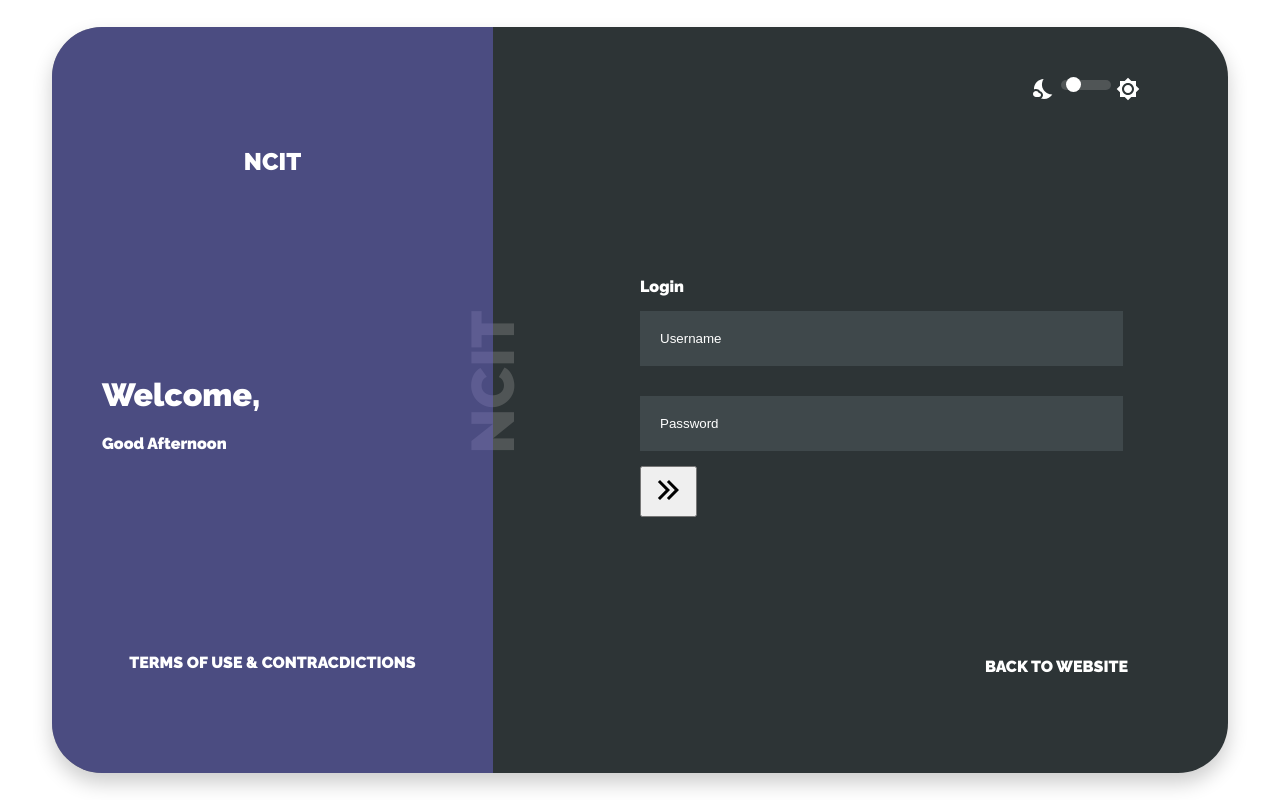
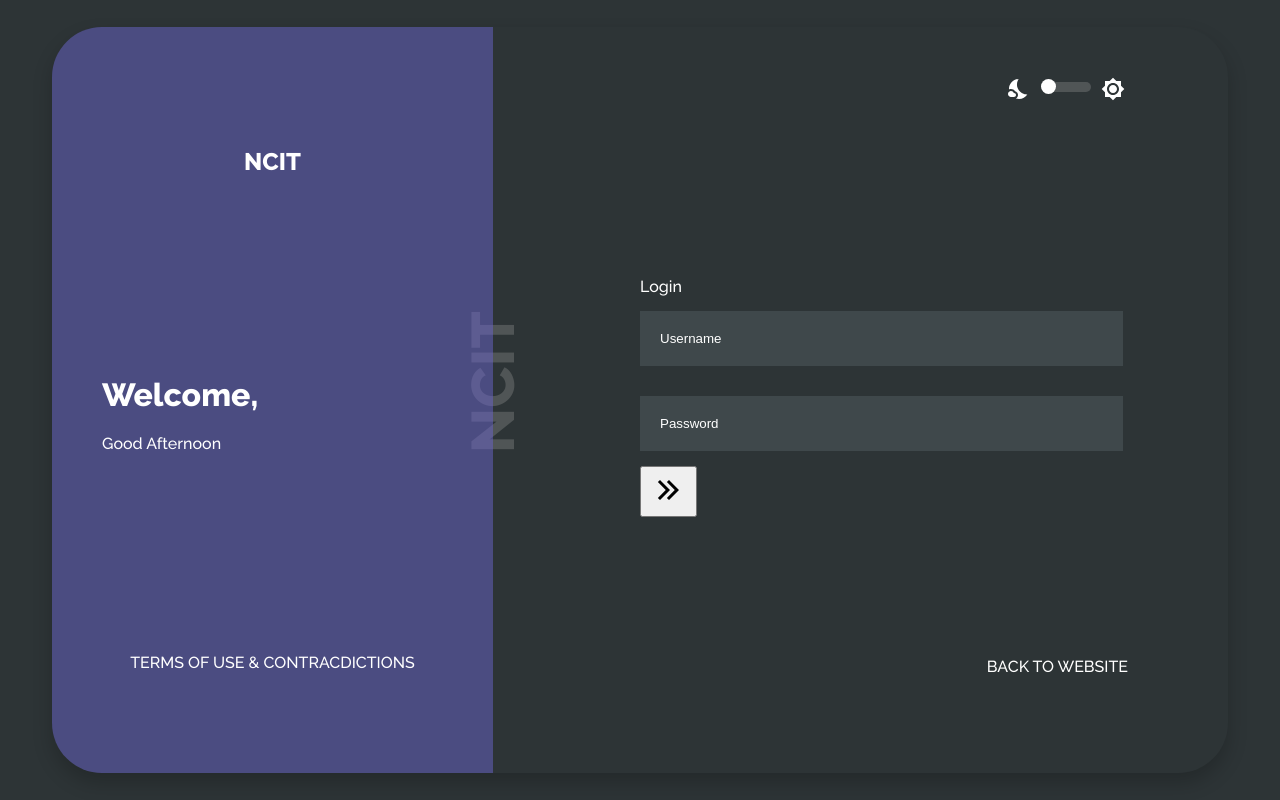
Before and after one commit to danny237/Student-Management-System-1, a React (Create React App) app: page / in a window 1280 px wide. Built offline with nearby package versions, Linux system fonts and the light colour scheme.

Commit message:
toggle button switch

```diff
--- a/src/Forms/LoginForm.js
+++ b/src/Forms/LoginForm.js
@@ -47,7 +47,7 @@ export default function LoginForm() {
                     <div className={style.togglebtn}>
                         <div
                         onClick={() => toggleHandler()}
-                        className={style.circle}></div>
+                        className={(isNightMode ? style.circle_right : style.circle)}></div>
                     </div>
                     </label>
                 <Brightness7Icon className={style.icon}/>
--- a/src/Themes/LoginStyle.module.css
+++ b/src/Themes/LoginStyle.module.css
@@ -1,11 +1,11 @@
 /* @import url('https://fonts.googleapis.com/css2?family=Raleway:wght@700&display=swap'); */
-@import url('https://fonts.googleapis.com/css2?family=Raleway:wght@900&display=swap');
+@import url('https://fonts.googleapis.com/css2?family=Raleway:wght@500;800&display=swap');
 .night_body{
     font-family: 'Raleway', sans-serif;
     margin: 0px;
     height: 100vh;
     width: 100%;
-    background-color: #2D3436;
+    background-color: #fff;
     display: flex;
     justify-content: center;
     align-items: center;
@@ -15,7 +15,7 @@
     margin: 0px;
     height: 100vh;
     width: 100%;
-    background-color: #fff;
+    background-color: #2D3436;
     display: flex;
     justify-content: center;
     align-items: center;
@@ -99,7 +99,7 @@
 .toggle{
     position: absolute;
     margin-top: 50px;
-    margin-left: 980px;
+    margin-left: 955px;
     display: flex;
     color: #fff;
 }
@@ -110,7 +110,7 @@
 
 .togglebtn{
     position:relative;
-    margin: 3px 5px;
+    margin: 5px 10px;
     width: 50px;
     height: 10px;
     border-radius: 10px;
@@ -121,12 +121,28 @@
     position: absolute;
     width: 15px;
     height: 15px;
-    margin-left: 5px;
     margin-top: -2.6px;
     border-radius: 20px;
     background-color: #fff;
+    transition: 0.5sec;
 }
+
 .checkbox{
     visibility: hidden;
     display: none;
 }
+
+.checkbox:checked  .circle{
+    background-color: red;
+}
+
+.circle_right{
+    background-color: #fff;
+    position: absolute;
+    width: 15px;
+    height: 15px;
+    margin-top: -2.6px;
+    border-radius: 20px;
+    transition: 0.5sec;
+    right: 0;
+}
```
